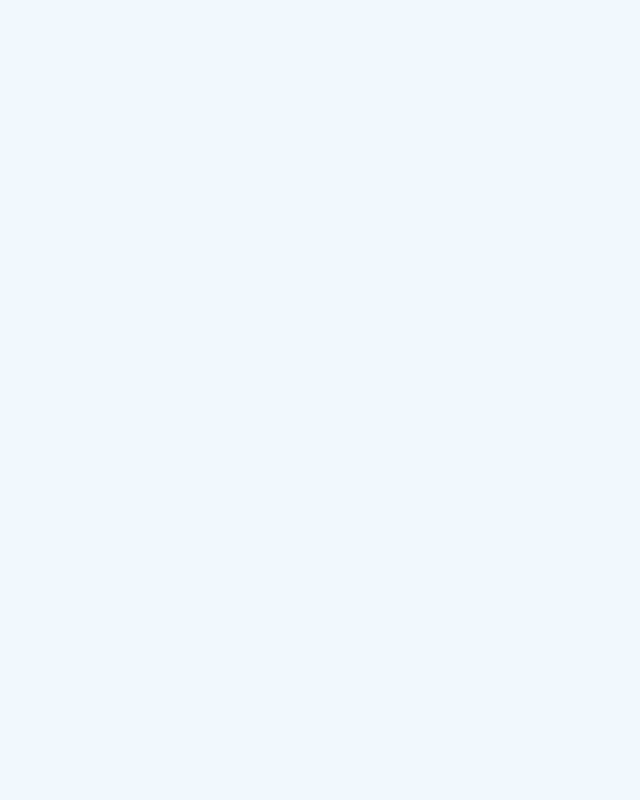
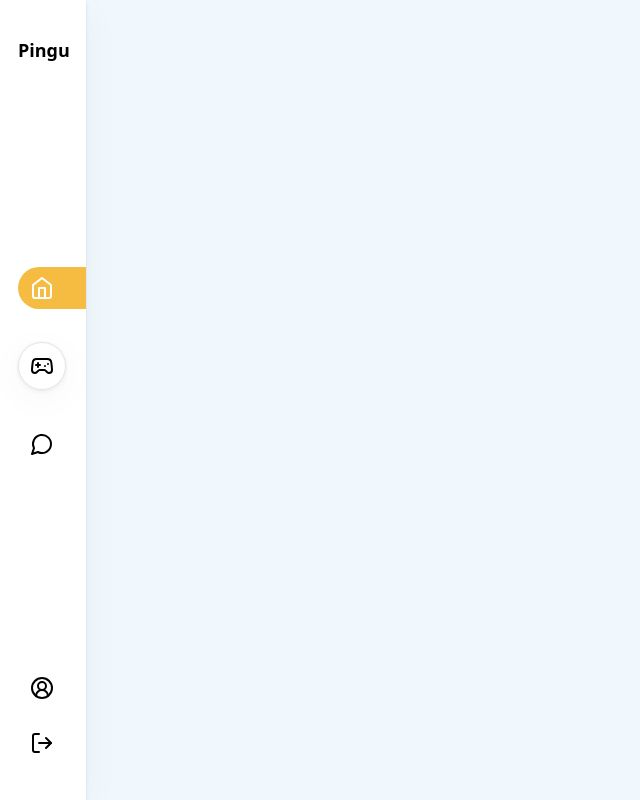
Before and after one commit to fbily42/ft_transcendence, a React (Vite) app in the folder frontend/: page /profile in a window 1280 px wide. Before the commit this address had no page. Shown: the whole page, without its empty margins (0-640 px from the left). Built offline with nearby package versions, Linux system fonts and the light colour scheme.

Commit message:
Nav Bar [Done]

```diff
--- a/frontend/src/App.tsx
+++ b/frontend/src/App.tsx
@@ -4,6 +4,7 @@ import Dashboard from "./Pages/Dashboard/Dashboard";
 import AppNavbar from "./components/AppNavbar";
 import Pong from "./Pages/Pong/Pong";
 import Chat from "./Pages/Chat/Chat";
+import Profile from "./Pages/Profile/Profile";
 // import { Button } from "@/components/ui/button"
 
 function App() {
@@ -12,8 +13,9 @@ function App() {
 			<Routes>
 				<Route element={<AppNavbar></AppNavbar>}>
 					<Route index path="/" element={<Dashboard />}></Route>
-					<Route index path="/pong" element={<Pong />}></Route>
-					<Route index path="/chat" element={<Chat />}></Route>
+					<Route path="/pong" element={<Pong />}></Route>
+					<Route path="/chat" element={<Chat />}></Route>
+					<Route path="/profile" element={<Profile />}></Route>
 				</Route>
 			</Routes>
 		</>
--- /dev/null
+++ b/frontend/src/Pages/Profile/Profile.tsx
@@ -0,0 +1,9 @@
+import React from 'react'
+
+function Profile() {
+  return (
+    <div>Profile</div>
+  )
+}
+
+export default Profile
--- a/frontend/src/components/AppNavbar.tsx
+++ b/frontend/src/components/AppNavbar.tsx
@@ -13,53 +13,10 @@ import { Button } from "@/components/ui/button";
 import { Link } from "react-router-dom";
 
 const VerticalNavbar: React.FC = () => {
-	const [dashboardClicked, setDashboardClicked] = useState(true);
-	const [chatClicked, setChatClicked] = useState(false);
-	const [gameClicked, setGameClicked] = useState(false);
+	const [active, setActive] = useState(1);
 
-	const handleDashboardClick = () => {
-		if (
-			!dashboardClicked ||
-			(dashboardClicked && chatClicked && gameClicked)
-		) {
-			setDashboardClicked(!dashboardClicked);
-			if (chatClicked) {
-				setChatClicked(false);
-			}
-			if (gameClicked) {
-				setGameClicked(false);
-			}
-		}
-	};
-
-	const handleGameClicked = () => {
-		if (!gameClicked || (gameClicked && dashboardClicked && chatClicked)) {
-			setGameClicked(!gameClicked);
-			if (chatClicked) {
-				setChatClicked(false);
-			}
-			if (dashboardClicked) {
-				setDashboardClicked(false);
-			}
-		}
-	};
-
-	const handleChatClick = () => {
-		if (!chatClicked || (chatClicked && dashboardClicked && gameClicked)) {
-			setChatClicked(!chatClicked);
-			if (dashboardClicked) {
-				setDashboardClicked(false);
-			}
-			if (gameClicked) {
-				setGameClicked(false);
-			}
-		}
-	};
-
-	const handleLogoClick = () => {
-		setDashboardClicked(true);
-		setChatClicked(false);
-		setGameClicked(false);
+	const handleNavTabs = (btnId: number) => {
+		if (active !== btnId) setActive(btnId);
 	};
 
 	return (
@@ -68,7 +25,7 @@ const VerticalNavbar: React.FC = () => {
 				<Link
 					to="/"
 					className="text-black font-bold text-lg"
-					onClick={handleLogoClick}
+					onClick={() => handleNavTabs(1)}
 				>
 					Pingu
 				</Link>
@@ -76,18 +33,14 @@ const VerticalNavbar: React.FC = () => {
 					<Link to="/" className="text-black">
 						<Button
 							variant={
-								dashboardClicked
-									? "tabBtnActive"
-									: "tabBtnDefault"
+								active === 1 ? "tabBtnActive" : "tabBtnDefault"
 							}
 							size="openedTabSize"
-							onClick={handleDashboardClick}
+							onClick={() => handleNavTabs(1)}
 						>
 							<div
 								className={`pr-[20px] ${
-									dashboardClicked
-										? "text-white"
-										: "text-black"
+									active === 1 ? "text-white" : "text-black"
 								}`}
 							>
 								<Home className="h-[24px] w-[24px]" />
@@ -97,14 +50,16 @@ const VerticalNavbar: React.FC = () => {
 					<Link to="/pong" className="text-black">
 						<Button
 							variant={
-								gameClicked ? "gameBtnActive" : "gameBtnDefault"
+								active === 2
+									? "gameBtnActive"
+									: "gameBtnDefault"
 							}
 							size="icon"
-							onClick={handleGameClicked}
+							onClick={() => handleNavTabs(2)}
 						>
 							<div
 								className={`${
-									gameClicked ? "text-white" : "text-black"
+									active === 2 ? "text-white" : "text-black"
 								}`}
 							>
 								<Gamepad2 className="h-[24px] w-[24px]" />
@@ -114,14 +69,14 @@ const VerticalNavbar: React.FC = () => {
 					<Link to="/chat" className="text-black">
 						<Button
 							variant={
-								chatClicked ? "tabBtnActive" : "tabBtnDefault"
+								active === 3 ? "tabBtnActive" : "tabBtnDefault"
 							}
 							size="openedTabSize"
-							onClick={handleChatClick}
+							onClick={() => handleNavTabs(3)}
 						>
 							<div
 								className={`pr-[20px] ${
-									chatClicked ? "text-white" : "text-black"
+									active === 3 ? "text-white" : "text-black"
 								}`}
 							>
 								<MessageCircle className="h-[24px] w-[24px]" />
@@ -129,13 +84,42 @@ const VerticalNavbar: React.FC = () => {
 						</Button>
 					</Link>
 				</div>
-				<div className="flex flex-col items-start">
-					<a href="#profile" className="text-black">
-						<CircleUserRound />
-					</a>
-					<a href="#logout" className="text-black">
-						<LogOut />
-					</a>
+				<div className="flex flex-col items-start gap-[13px]">
+					<Link to="/profile" className="text-black">
+						<Button
+							variant={
+								active === 4 ? "tabBtnActive" : "tabBtnDefault"
+							}
+							size="openedTabSize"
+							onClick={() => handleNavTabs(4)}
+						>
+							<div
+								className={`pr-[20px] ${
+									active === 4 ? "text-white" : "text-black"
+								}`}
+							>
+								<CircleUserRound className="h-[24px] w-[24px]" />
+							</div>
+						</Button>
+					</Link>
+
+					<Link to="/auth" className="text-black">
+						<Button
+							variant={
+								active === 5 ? "tabBtnActive" : "tabBtnDefault"
+							}
+							size="openedTabSize"
+							onClick={() => handleNavTabs(5)}
+						>
+							<div
+								className={`pr-[20px] ${
+									active === 5 ? "text-white" : "text-black"
+								}`}
+							>
+								<LogOut className="h-[24px] w-[24px]" />
+							</div>
+						</Button>
+					</Link>
 				</div>
 			</div>
 		</nav>
```
